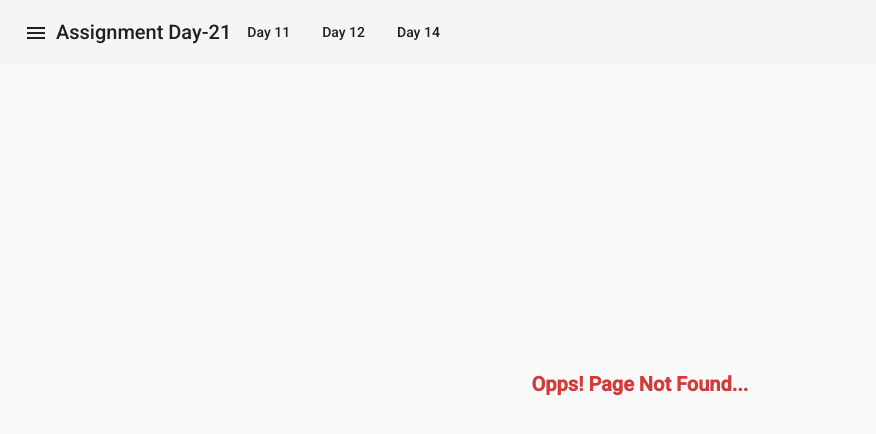
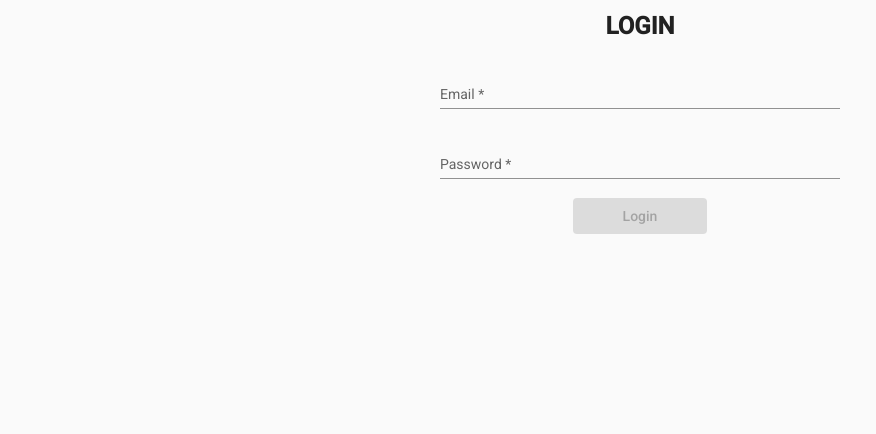
Before and after one commit to ShweSinO2/angular_training, an Angular app: page /login in a window 1280 px wide. Before the commit this address had no page. Shown: the top 434 px of the page, without its empty margins (0-876 px from the left). Built offline with nearby package versions, Linux system fonts and the light colour scheme.

Commit message:
#day23 (commit for assignment day23)

```diff
--- a/src/app/app-routing.module.ts
+++ b/src/app/app-routing.module.ts
@@ -24,83 +24,106 @@ import { UserRegistrationComponent } from './pages/user-registration/user-regist
 
 //guards
 import { UserGuard } from './guards/user.guard';
+import { AssignmentDay23Component } from './pages/assignment-day23/assignment-day23.component';
+import { AppComponent } from './app.component';
 
 const routes: Routes = [
   {
-    path: '', redirectTo: 'day12', pathMatch: 'full'
+    path: '', redirectTo: 'login', pathMatch: 'full'
   },
   {
     path: 'testing',
-    component: TestingOneComponent
+    component: TestingOneComponent,
+    canActivate: [UserGuard]
   },
   {
     path: 'day4',
-    component: AssignmentDay4Component
+    component: AssignmentDay4Component,
+    canActivate: [UserGuard]
   },
   {
     path: 'day5',
-    component: AssignmentDay5Component
+    component: AssignmentDay5Component,
+    canActivate: [UserGuard]
   },
   {
     path: 'day6',
-    component: AssignmentDay6Component
+    component: AssignmentDay6Component,
+    canActivate: [UserGuard]
   },
   {
     path: 'day7',
-    component: AssignmentDay7Component
+    component: AssignmentDay7Component,
+    canActivate: [UserGuard]
   },
   {
     path: 'registration',
-    component: UserRegistrationComponent
+    component: UserRegistrationComponent,
+    canActivate: [UserGuard]
   },
   {
     path: 'user-list',
-    component: UserListComponent
+    component: UserListComponent,
+    canActivate: [UserGuard]
   },
   {
     path: 'day10',
-    component: AssignmentDay10Component
+    component: AssignmentDay10Component,
+    canActivate: [UserGuard]
   },
   {
     path: 'day10-table',
-    component: AssignmentDay10TableComponent
+    component: AssignmentDay10TableComponent,
+    canActivate: [UserGuard]
   },
   {
     path: 'member/register',
-    component: AssignmentDay11Component
+    component: AssignmentDay11Component,
+    canActivate: [UserGuard]
   },
   {
     path: 'day12',
-    component: AssignmentDay12Component
+    component: AssignmentDay12Component,
+    canActivate: [UserGuard]
   },
   {
     path: 'day14',
-    component: AssignmentDay14Component
+    component: AssignmentDay14Component,
+    canActivate: [UserGuard]
   },
   {
     path: 'day15',
-    component: AssignmentDay15Component
+    component: AssignmentDay15Component,
+    canActivate: [UserGuard]
   },
   {
     path: 'day16',
-    component: AssignmentDay16Component
+    component: AssignmentDay16Component,
+    canActivate: [UserGuard]
   },
   {
     path: 'day18',
-    component: AssignmentDay18Component
+    component: AssignmentDay18Component,
+    canActivate: [UserGuard]
   },
   {
     path: 'day19',
-    component: AssignmentDay19Component
+    component: AssignmentDay19Component,
+    canActivate: [UserGuard]
   },
   {
     path: 'day20',
-    component: AssignmentDay20Component
+    component: AssignmentDay20Component,
+    canActivate: [UserGuard]
   },
   {
     path: 'day22/:id',
     component: AssignmentDay22Component,
     canActivate: [UserGuard]
+  },
+  {
+    path: 'login',
+    component: AssignmentDay23Component
   },
   {
     path: '**',
--- a/src/app/app.component.html
+++ b/src/app/app.component.html
@@ -1,16 +1,18 @@
 <!-- MatToolbar -->
-<mat-toolbar>
+<mat-toolbar *ngIf="showNavBar">
   <button mat-icon-button (click)="sidenav.toggle()">
     <mat-icon>menu</mat-icon>
   </button>
-  <span>Assignment Day-21</span>
-  <button mat-button routerLink="/member/register">
+  <button mat-button routerLink="/login">
+    Login
+  </button>
+  <button mat-button routerLink="/member/register" routerLinkActive="active">
     Day 11
   </button>
-  <button mat-button routerLink="/day12">
+  <button mat-button routerLink="/day12" routerLinkActive="active">
     Day 12
   </button>
-  <button mat-button routerLink="/day14">
+  <button mat-button routerLink="/day14" routerLinkActive="active">
     Day 14
   </button>
 </mat-toolbar>
--- a/src/app/app.component.scss
+++ b/src/app/app.component.scss
@@ -1,3 +1,9 @@
+mat-toolbar{
+  .active{
+    color: #7700ff;
+  }
+}
+
 mat-sidenav-container {
   height: 100%;
 
--- a/src/app/app.component.ts
+++ b/src/app/app.component.ts
@@ -1,4 +1,5 @@
 import { Component } from '@angular/core';
+import { Router } from '@angular/router';
 
 @Component({
   selector: 'app-root',
@@ -8,4 +9,16 @@ import { Component } from '@angular/core';
 export class AppComponent {
   title = 'AngularApp';
   opened = false;
+
+  showNavBar = true;
+
+  constructor(private router: Router) {
+    this.router.events.subscribe((event) => {
+      if (this.router.url === '/login') {
+        this.showNavBar = false;
+      } else {
+        this.showNavBar = true;
+      }
+    })
+  }
 }
--- a/src/app/app.module.ts
+++ b/src/app/app.module.ts
@@ -30,6 +30,7 @@ import { NotFoundPageComponent } from './pages/not-found-page/not-found-page.com
 //pipes
 import { ChangeToKGPipe } from './pipes/change-to-kg.pipe';
 import { PowerExponentPipe } from './pipes/power-exponent.pipe';
+import { AssignmentDay23Component } from './pages/assignment-day23/assignment-day23.component';
 
 @NgModule({
   declarations: [
@@ -54,7 +55,8 @@ import { PowerExponentPipe } from './pipes/power-exponent.pipe';
     AssignmentDay19Component,
     AssignmentDay20Component,
     AssignmentDay22Component,
-    NotFoundPageComponent
+    NotFoundPageComponent,
+    AssignmentDay23Component
   ],
   imports: [
     BrowserModule,
--- a/src/app/guards/user.guard.ts
+++ b/src/app/guards/user.guard.ts
@@ -1,18 +1,30 @@
 import { Injectable } from '@angular/core';
-import { ActivatedRouteSnapshot, CanActivate, RouterStateSnapshot, UrlTree } from '@angular/router';
+import { ActivatedRouteSnapshot, CanActivate, Router, RouterStateSnapshot, UrlTree } from '@angular/router';
 import { Observable } from 'rxjs';
+import { map, take } from 'rxjs/operators'
+
+//services
+import { UserService } from '../services/user.service';
 
 @Injectable({
   providedIn: 'root'
 })
 export class UserGuard implements CanActivate {
+
+  constructor(private userService: UserService, private router: Router) { }
+
   canActivate(
     route: ActivatedRouteSnapshot,
     state: RouterStateSnapshot): Observable<boolean | UrlTree> | Promise<boolean | UrlTree> | boolean | UrlTree {
-    const paramId = parseInt(route.params['id']);
-    if (!paramId || !Number.isInteger(paramId) || paramId > 100) {
-      return false;
-    }
-    return true;
+    return this.userService.isLoggedIn.pipe(
+      take(1),
+      map((isLoggedIn: boolean) => {
+        if (!isLoggedIn) {
+          this.router.navigate(['login']);
+          return false;
+        }
+        return true;
+      })
+    );
   }
 }
--- /dev/null
+++ b/src/app/pages/assignment-day23/assignment-day23.component.html
@@ -0,0 +1,26 @@
+<div class="container">
+  <h1>LOGIN</h1>
+  <form [formGroup]="loginForm" (ngSubmit)="onSubmit()" class="login-form">
+    <!-- Email -->
+    <mat-form-field appearance="standard">
+      <mat-label>Email</mat-label>
+      <input matInput type="email" formControlName="email" placeholder="Email">
+      <mat-error *ngIf="myError('email', 'required')">Email is <strong>required</strong></mat-error>
+      <mat-error *ngIf="myError('email', 'email')">Please enter a valid email address</mat-error>
+    </mat-form-field>
+    <!-- /Email -->
+
+    <!-- Password -->
+    <mat-form-field appearance="standard">
+      <mat-label>Password</mat-label>
+      <input matInput type="password" formControlName="password" placeholder="Password">
+      <mat-error *ngIf="myError('password', 'required')">Password is required</mat-error>
+      <mat-error *ngIf="myError('password', 'minlength')">Password must be at least 4 character</mat-error>
+    </mat-form-field>
+    <!-- /Password -->
+
+    <div class="login-btn">
+      <button mat-flat-button type="submit" [disabled]="!loginForm.valid" color="primary">Login</button>
+    </div>
+  </form>
+</div>
--- /dev/null
+++ b/src/app/pages/assignment-day23/assignment-day23.component.scss
@@ -0,0 +1,24 @@
+.container {
+  h1 {
+    font-weight: bold;
+    text-align: center;
+  }
+
+  .login-form {
+    width: 400px;
+    margin: 0 auto;
+
+    mat-form-field {
+      display: block;
+    }
+
+    .login-btn {
+      display: flex;
+      justify-content: center;
+
+      button {
+        padding: 0 50px;
+      }
+    }
+  }
+}
--- /dev/null
+++ b/src/app/pages/assignment-day23/assignment-day23.component.ts
@@ -0,0 +1,37 @@
+import { Component, OnInit } from '@angular/core';
+import { FormBuilder, FormGroup, Validators } from '@angular/forms';
+
+//services
+import { UserService } from 'src/app/services/user.service';
+
+@Component({
+  selector: 'app-assignment-day23',
+  templateUrl: './assignment-day23.component.html',
+  styleUrls: ['./assignment-day23.component.scss']
+})
+export class AssignmentDay23Component implements OnInit {
+
+  public loginForm !: FormGroup;
+
+  constructor(
+    private fb: FormBuilder,
+    private userService: UserService,
+  ) { }
+
+  ngOnInit(): void {
+    this.loginForm = this.fb.group({
+      email: ['', [Validators.required, Validators.email]],
+      password: ['', [Validators.required, Validators.minLength(4)]]
+    });
+    localStorage.setItem('email', 'sso@gmail.com');
+    localStorage.setItem('password', '1234');
+  }
+
+  public myError = (controlName: string, errorName: string) => {
+    return this.loginForm.controls[controlName].hasError(errorName);
+  }
+
+  onSubmit() {
+      this.userService.login(this.loginForm.value);
+  }
+}
--- /dev/null
+++ b/src/app/services/user.service.ts
@@ -0,0 +1,35 @@
+import { Injectable } from '@angular/core';
+import { Router } from '@angular/router';
+import { BehaviorSubject } from 'rxjs';
+
+//interfaces
+import { LoginUser } from '../interfaces/interface';
+
+@Injectable({
+  providedIn: 'root'
+})
+export class UserService {
+
+  loginEmail = localStorage.getItem('email');
+  loginPassword = localStorage.getItem('password');
+
+  private loggedIn: BehaviorSubject<boolean> = new BehaviorSubject<boolean>(false);
+
+  get isLoggedIn() {
+    return this.loggedIn.asObservable();
+  }
+
+  constructor(private router: Router) { }
+
+  login(user: LoginUser) {
+    if (user.email === this.loginEmail && user.password === this.loginPassword) {
+      this.loggedIn.next(true);
+      alert('Login Successfully');
+      this.router.navigate(['member/register']);
+    } else {
+      this.loggedIn.next(false);
+      alert('Invalid Info');
+      this.router.navigate(['login']);
+    }
+  }
+}
```
Also changed, not shown: src/app/interfaces/interface.ts (+6 -1 lines), 2 other files (tests, documents, lock files or other folders).
